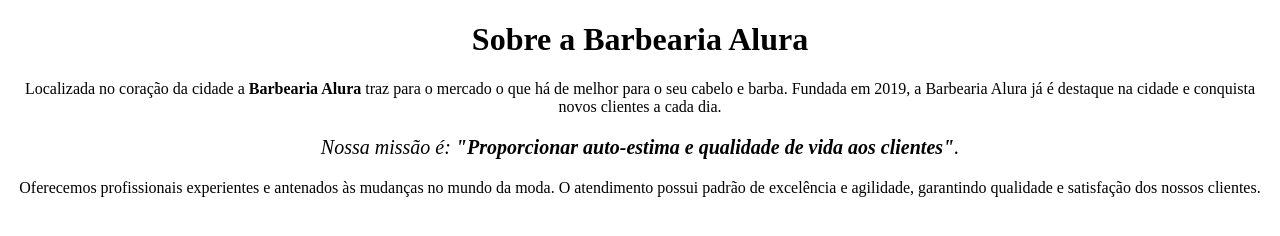
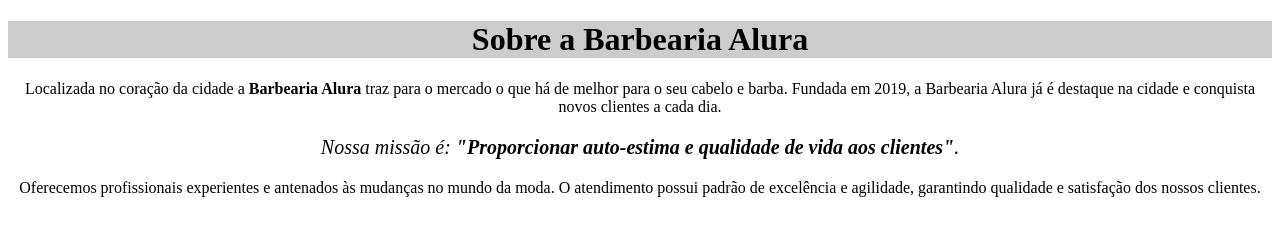
Before and after one commit to gotoyumi/barbearia-alura, a plain HTML site: page index.html in a window 1280 px wide. Drawn offline with Linux system fonts and the light colour scheme.

Commit message:
Add files via upload

```diff
--- a/index.html
+++ b/index.html
@@ -10,7 +10,7 @@
     </head>
 
     <body>
-        <h1 style="text-align: center;">Sobre a Barbearia Alura</h1>
+        <h1 style="text-align: center; background: #CCCCCC;">Sobre a Barbearia Alura</h1>
 
         <p>Localizada no coração da cidade a <strong>Barbearia Alura</strong> traz para o mercado o que há de melhor para o seu cabelo e barba. Fundada em 2019, a Barbearia Alura já é destaque na cidade e conquista novos clientes a cada dia.</p>
 
```
